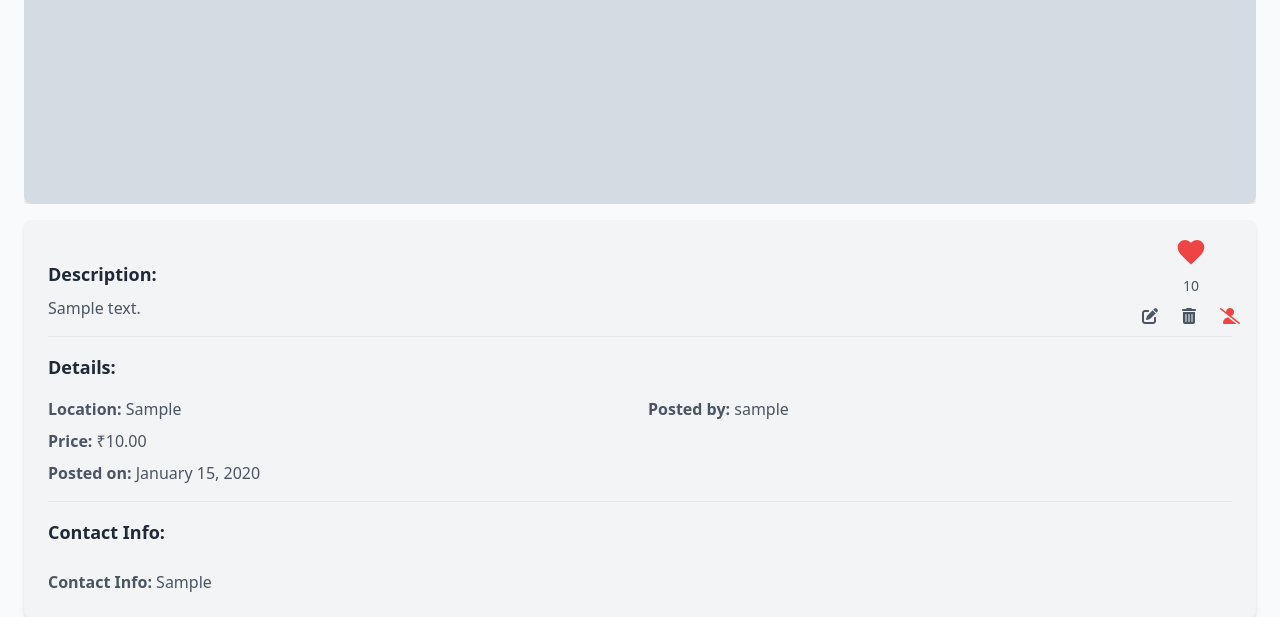
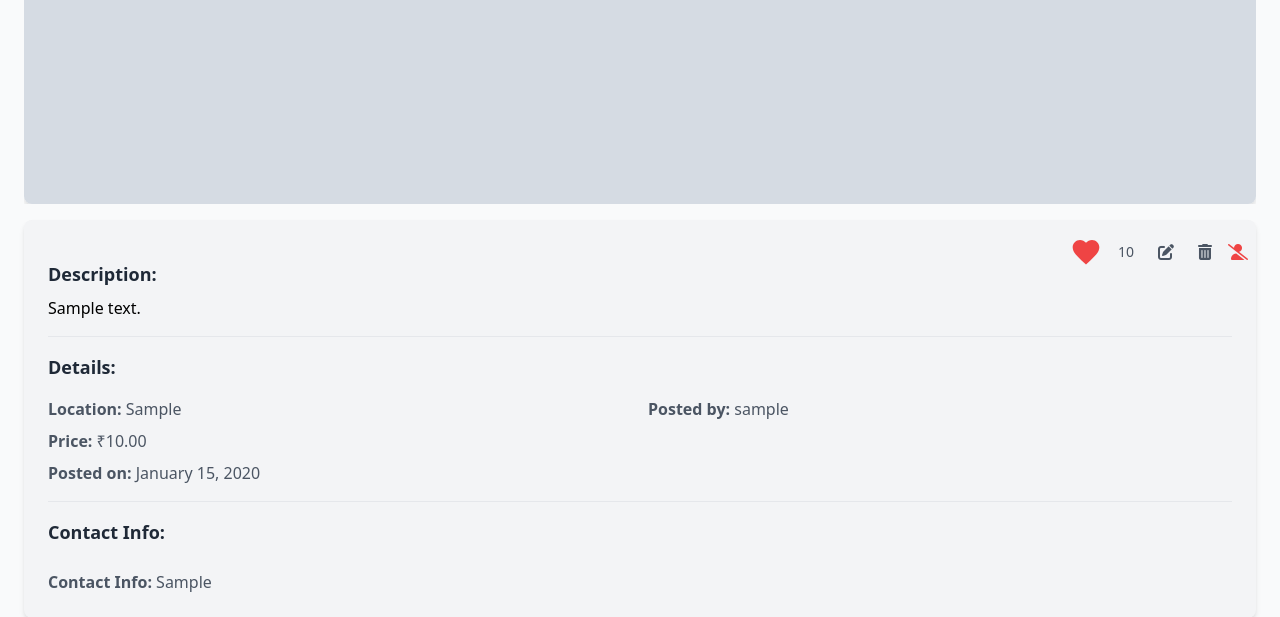
Before and after one commit to DeepankumarTpDev/ClassifiedsApp, a Django app: a page that uses ads/templates/ads/ad_detail.html in a window 1280 px wide. Shown: the part 940-1557 px from the top of the page. Run offline with Django 5.2, Linux system fonts and the light colour scheme; a user stored in the database is signed in; tables that the repository leaves empty hold one stand-in row (values such as "Sample post"); grey boxes marked "Sample" are stand-in pictures; some libraries are stand-ins or nearby versions.

Commit message:
Fix Description Linebreaks in Ad (#15)

```diff
--- a/ads/templates/ads/ad_detail.html
+++ b/ads/templates/ads/ad_detail.html
@@ -38,9 +38,9 @@
     </div>
 
     <div class="relative bg-gray-100 p-6 rounded-lg mt-4 shadow-md">
-        <div class="absolute top-2 right-2">
+        <div class="absolute top-2 right-2 flex items-center">
             {% if user.is_authenticated %}
-                <div x-data="likeComponent({{ user_has_liked|lower }}, {{ ad.total_likes }}, '{{ csrf_token }}')" class="flex flex-col items-center justify-end text-right">
+                <div x-data="likeComponent({{ user_has_liked|lower }}, {{ ad.total_likes }}, '{{ csrf_token }}')" class="flex items-center justify-end">
                     <a @click="likeAd('{{ ad.category.slug }}', '{{ ad.slug }}')" class="inline-flex items-center justify-end p-2 rounded-full hover:bg-gray-200 transition duration-200">
                         <template x-if="liked">
                             <svg xmlns="http://www.w3.org/2000/svg" class="h-8 w-8 text-red-500" fill="currentColor" viewBox="0 0 24 24" stroke="none">
@@ -53,38 +53,36 @@
                             </svg>
                         </template>
                     </a>
-                    <p class="text-sm text-gray-600">
-                        <span x-text="totalLikes"></span>
-                    </p>
+                    <p class="text-sm text-gray-600 ml-2" x-text="totalLikes"></p>
                 </div>
-            {% endif %}
                 {% if ad.user == user %}
-                <div class="flex space-x-2">
+                    <div class="flex space-x-2 ml-4">
                         <a href="{% url 'ads:ad_edit' category_slug=ad.category.slug ad_slug=ad.slug %}" class="p-2" onmouseover="this.setAttribute('title', 'Edit Ad')" onmouseout="this.removeAttribute('title')">
                             <i class="fas fa-edit text-gray-600"></i>
                         </a>
                         <a href="{% url 'ads:ad_delete' category_slug=ad.category.slug ad_slug=ad.slug %}" class="p-2" onmouseover="this.setAttribute('title', 'Delete Ad')" onmouseout="this.removeAttribute('title')">
                             <i class="fas fa-trash-alt text-gray-600"></i>
                         </a>
-                    <form action="{% url 'ads:toggle_contact_info' category_slug=ad.category.slug ad_slug=ad.slug %}" method="POST" id="toggle-contact-form" class="flex items-center p-2">
+                        <form action="{% url 'ads:toggle_contact_info' category_slug=ad.category.slug ad_slug=ad.slug %}" method="POST" id="toggle-contact-form" class="flex items-center">
                             {% csrf_token %}
                             <input type="hidden" name="ad_id" value="{{ ad.id }}">
                             <input type="hidden" name="show_contact_info" value="{{ ad.show_contact_info|yesno:'True,False' }}">
 
                             <span class="cursor-pointer" onclick="document.getElementById('toggle-contact-form').submit()">
                                 {% if ad.show_contact_info %}
-                                <i class="fas fa-user-slash text-red-500" title="Hide Contact Info"></i> <!-- Icon for hiding contact info -->
+                                    <i class="fas fa-user-slash text-red-500" title="Hide Contact Info"></i>
                                 {% else %}
-                                <i class="fas fa-user text-gray-600" title="Show Contact Info"></i> <!-- Icon for showing contact info -->
+                                    <i class="fas fa-user text-gray-600" title="Show Contact Info"></i>
                                 {% endif %}
                             </span>
                         </form>
                     </div>
                 {% endif %}
+            {% endif %}
         </div>
 
         <h2 class="text-lg font-bold text-gray-800 mt-4">Description:</h2>
-        <p class="mt-2 text-gray-600">{{ ad.description }}</p>
+        <p class="mt-2 text-gray-600">{{ ad.description|safe|linebreaks }}</p>
 
         <hr class="my-4">
 
```
Lines whose indentation alone changed are shown as unchanged.
